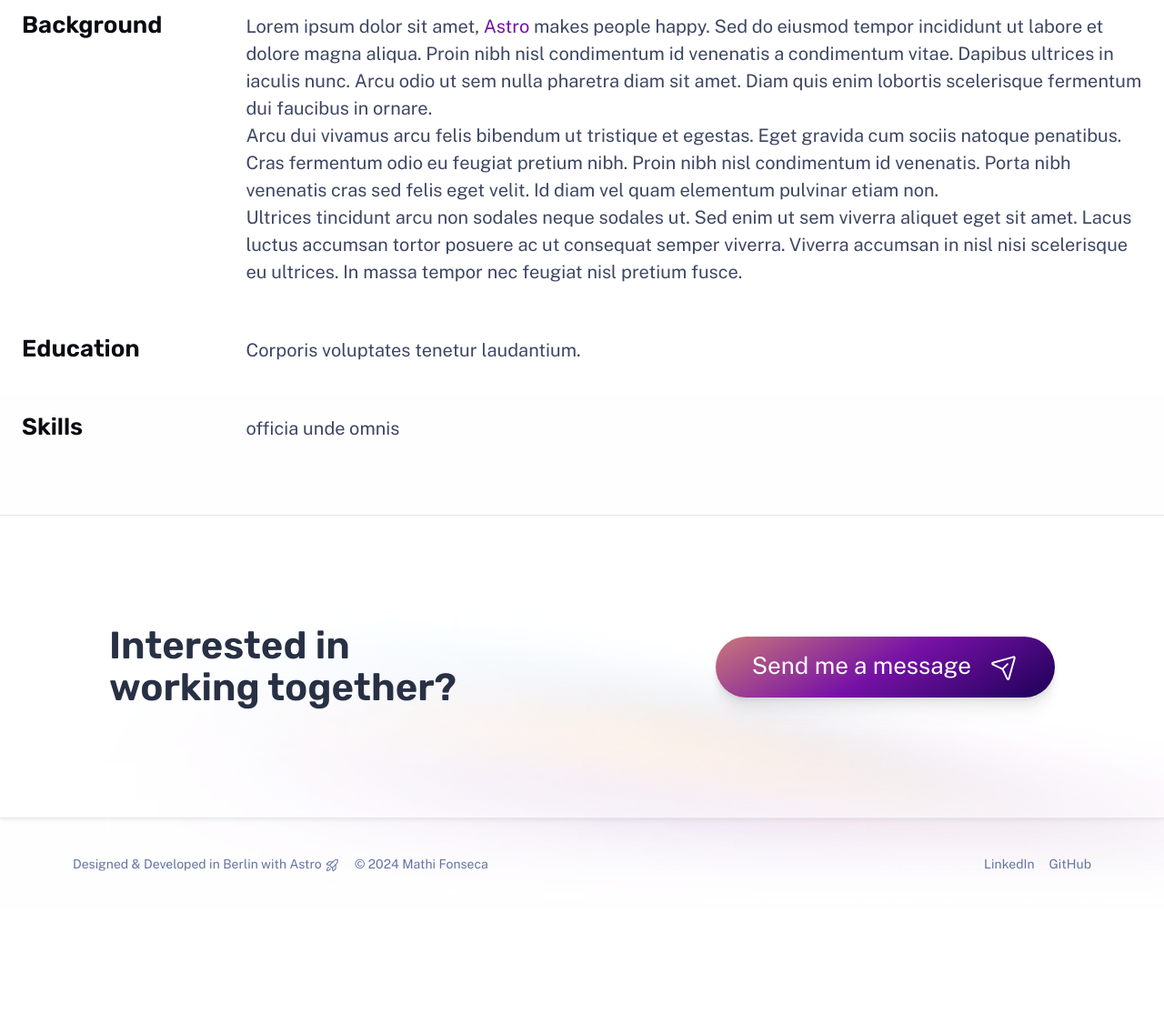
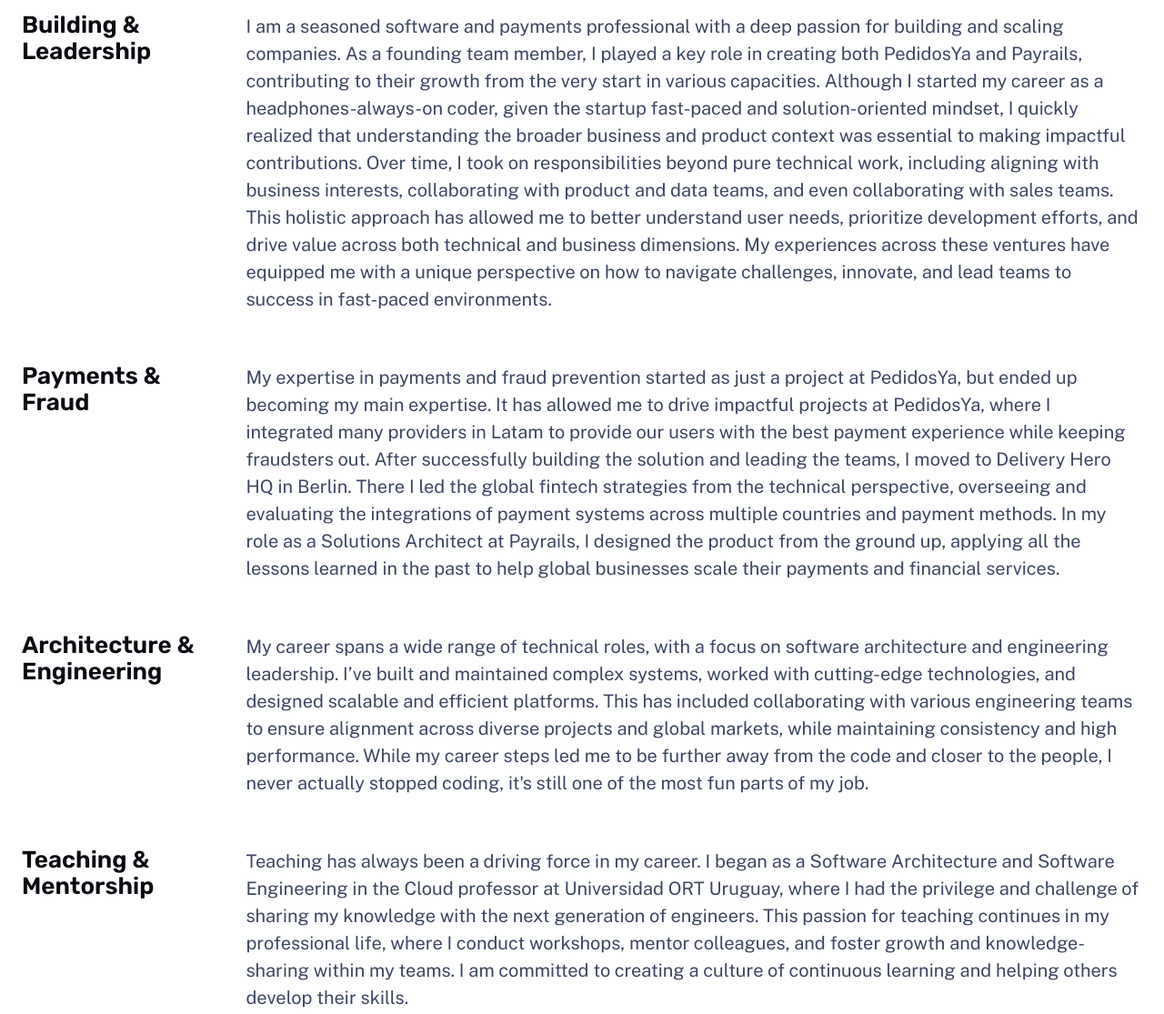
Before and after one commit to mathifonseca/mathifonseca.github.io, an Astro site: page /about in a window 1280 px wide. Shown: the part 820-1935 px from the top of the page at 91% size. Before the commit the page ends 1821 px from the top, so only its background shows below. Built offline with nearby package versions, Linux system fonts and the light colour scheme; Astro itself is replaced by a stand-in of ours.

Commit message:
add about

```diff
--- a/src/pages/about.astro
+++ b/src/pages/about.astro
@@ -21,38 +21,33 @@
 			</Hero>
 
 			<section>
-				<h2 class="section-title">Background</h2>
+				<h2 class="section-title">Building & Leadership</h2>
 				<div class="content">
-					<p>
-						Lorem ipsum dolor sit amet, <a href="https://astro.build/">Astro</a> makes people happy.
-						Sed do eiusmod tempor incididunt ut labore et dolore magna aliqua. Proin nibh nisl condimentum
-						id venenatis a condimentum vitae. Dapibus ultrices in iaculis nunc. Arcu odio ut sem nulla
-						pharetra diam sit amet. Diam quis enim lobortis scelerisque fermentum dui faucibus in ornare.
-					</p>
-					<p>
-						Arcu dui vivamus arcu felis bibendum ut tristique et egestas. Eget gravida cum sociis
-						natoque penatibus. Cras fermentum odio eu feugiat pretium nibh. Proin nibh nisl
-						condimentum id venenatis. Porta nibh venenatis cras sed felis eget velit. Id diam vel
-						quam elementum pulvinar etiam non.
-					</p>
-					<p>
-						Ultrices tincidunt arcu non sodales neque sodales ut. Sed enim ut sem viverra aliquet
-						eget sit amet. Lacus luctus accumsan tortor posuere ac ut consequat semper viverra.
-						Viverra accumsan in nisl nisi scelerisque eu ultrices. In massa tempor nec feugiat nisl
-						pretium fusce.
-					</p>
+					<p>I am a seasoned software and payments professional with a deep passion for building and scaling companies. As a founding team member, I played a key role in creating both PedidosYa and Payrails, contributing to their growth from the very start in various capacities. Although I started my career as a headphones-always-on coder, given the startup fast-paced and solution-oriented mindset, I quickly realized that understanding the broader business and product context was essential to making impactful contributions. Over time, I took on responsibilities beyond pure technical work, including aligning with business interests, collaborating with product and data teams, and even collaborating with sales teams. This holistic approach has allowed me to better understand user needs, prioritize development efforts, and drive value across both technical and business dimensions. My experiences across these ventures have equipped me with a unique perspective on how to navigate challenges, innovate, and lead teams to success in fast-paced environments.</p>
+				</div>
+			</section>
+			<section>
+				<h2 class="section-title">Payments & Fraud</h2>
+				<div class="content">
+					<p>My expertise in payments and fraud prevention started as just a project at PedidosYa, but ended up becoming my main expertise. It has allowed me to drive impactful projects at PedidosYa, where I integrated many providers in Latam to provide our users with the best payment experience while keeping fraudsters out. After successfully building the solution and leading the teams, I moved to Delivery Hero HQ in Berlin. There I led the global fintech strategies from the technical perspective, overseeing and evaluating the integrations of payment systems across multiple countries and payment methods. In my role as a Solutions Architect at Payrails, I designed the product from the ground up, applying all the lessons learned in the past to help global businesses scale their payments and financial services.</p>
+				</div>
+			</section>
+			<section>
+				<h2 class="section-title">Architecture & Engineering</h2>
+				<div class="content">
+					<p>My career spans a wide range of technical roles, with a focus on software architecture and engineering leadership. I’ve built and maintained complex systems, worked with cutting-edge technologies, and designed scalable and efficient platforms. This has included collaborating with various engineering teams to ensure alignment across diverse projects and global markets, while maintaining consistency and high performance. While my career steps led me to be further away from the code and closer to the people, I never actually stopped coding, it's still one of the most fun parts of my job.</p>
+				</div>
+			</section>
+			<section>
+				<h2 class="section-title">Teaching & Mentorship</h2>
+				<div class="content">
+					<p>Teaching has always been a driving force in my career. I began as a Software Architecture and Software Engineering in the Cloud professor at Universidad ORT Uruguay, where I had the privilege and challenge of sharing my knowledge with the next generation of engineers. This passion for teaching continues in my professional life, where I conduct workshops, mentor colleagues, and foster growth and knowledge-sharing within my teams. I am committed to creating a culture of continuous learning and helping others develop their skills.</p>
 				</div>
 			</section>
 			<section>
 				<h2 class="section-title">Education</h2>
 				<div class="content">
-					<p>Corporis voluptates tenetur laudantium.</p>
-				</div>
-			</section>
-			<section>
-				<h2 class="section-title">Skills</h2>
-				<div class="content">
-					<p>officia unde omnis</p>
+					<p>I hold a Bachelor of Science in Information Technology and an advanced specialization in Big Data and Machine Learning from Universidad ORT Uruguay. This academic foundation supports my technical and leadership roles, allowing me to stay at the forefront of industry trends and continuously innovate in the fast-evolving fields of technology and fintech.</p>
 				</div>
 			</section>
 		</main>
```
